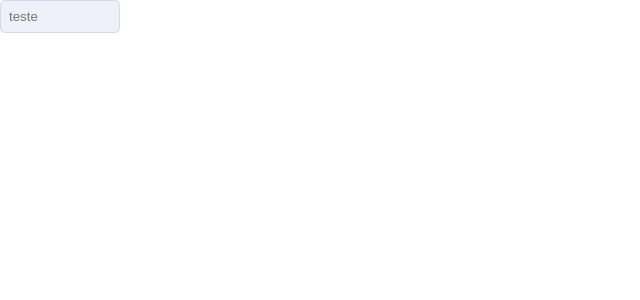
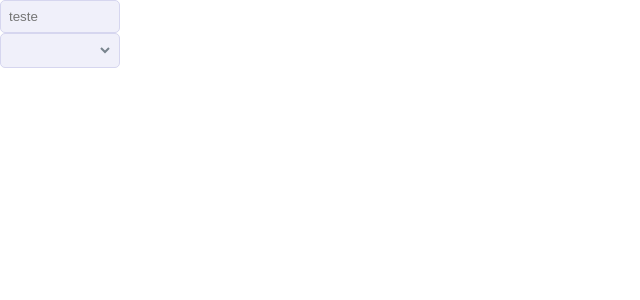
Before and after one commit to GustavoCielo/class-app-react, a React (Create React App) app: page / in a window 1280 px wide. Shown: the top 300 px of the page, without its empty margins (0-640 px from the left). Built offline with nearby package versions, Linux system fonts and the light colour scheme.

Commit message:
feat: input select

```diff
--- a/src/App.js
+++ b/src/App.js
@@ -1,11 +1,13 @@
 import GlobalStyle from "./styles/global";
 import InputText from "./components/inputText";
+import InputSelect from "./components/inputSelect";
 
 function App() {
   return (
     <>
       <GlobalStyle />
       <InputText>teste</InputText>
+      <InputSelect />
     </>
   );
 }
--- /dev/null
+++ b/src/components/inputSelect/index.jsx
@@ -0,0 +1,14 @@
+import { ContainerInput } from "./style";
+
+const InputSelect = () => {
+  return (
+    <ContainerInput>
+      <select>
+        <option value=""></option>
+        <option value="">valor</option>
+      </select>
+    </ContainerInput>
+  );
+};
+
+export default InputSelect;
--- /dev/null
+++ b/src/components/inputSelect/style.js
@@ -0,0 +1,31 @@
+import styled from "styled-components";
+
+export const ContainerInput = styled.div`
+  width: 120px;
+  border-radius: 5px;
+
+  border: 1px solid #d6d6ef;
+  background-color: #f0f0fa;
+
+  select {
+    width: 95%;
+    padding: 8px;
+
+    border: none;
+    background-color: transparent;
+    color: #78848d;
+
+    option {
+      width: 100%;
+    }
+  }
+
+  /*   input {
+    width: 100%;
+    padding: 8px;
+
+    border: none;
+    background-color: transparent;
+    color: #78848d;
+  } */
+`;
```
